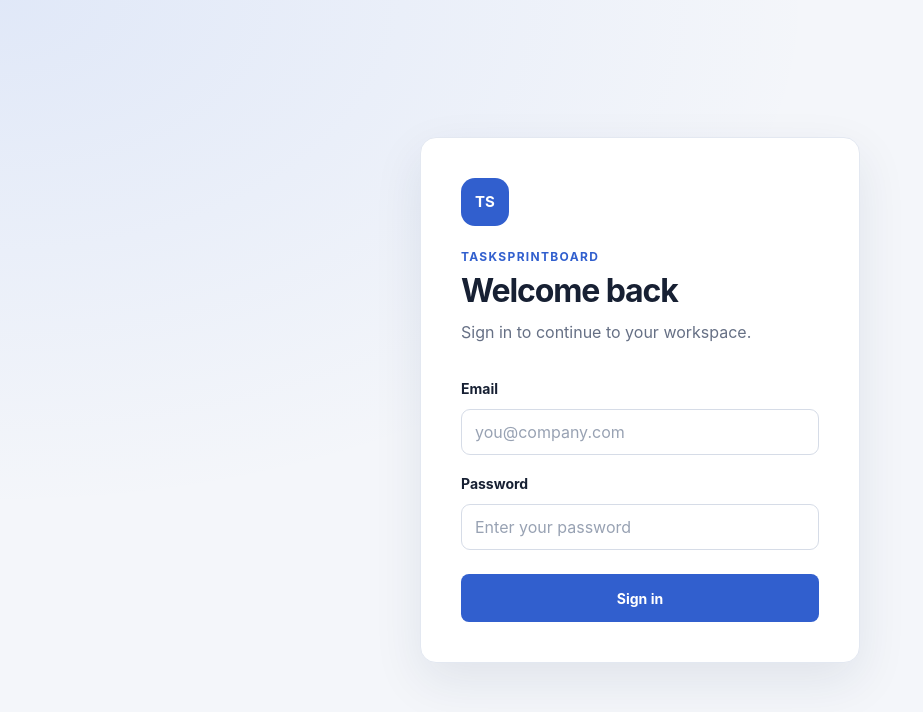
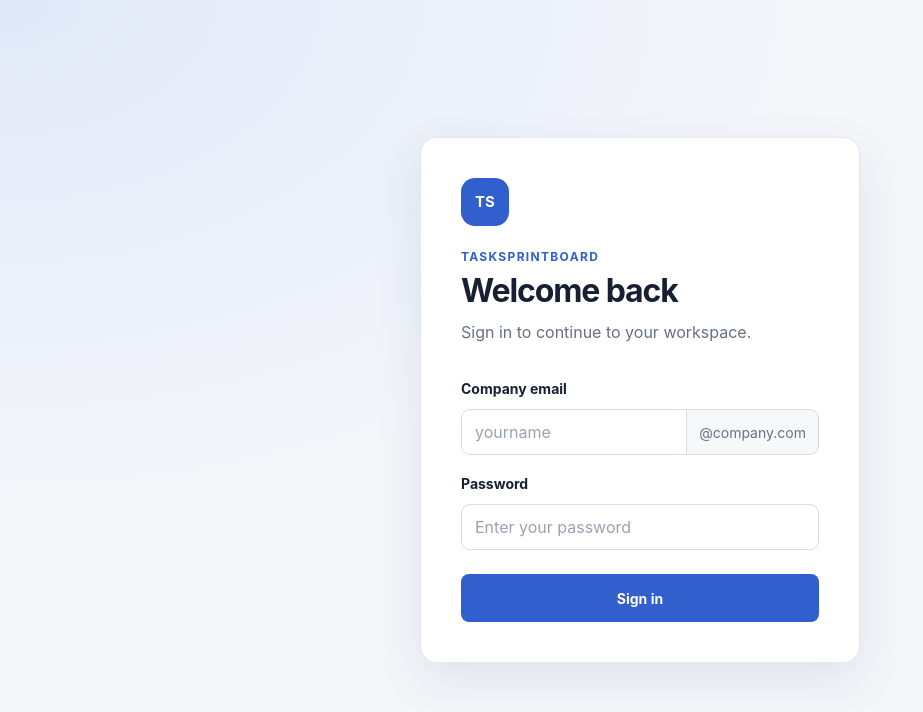
Before and after one commit to zaindecoded/Project-Sprint-Board, a React (Vite) app in the folder Frontend/ReactApp/: page /login in a window 1280 px wide. Shown: the top 712 px of the page, without its empty margins (0-923 px from the left). Built offline with nearby package versions, Linux system fonts and the light colour scheme; no server answers.

Commit message:
permament domain name on login page

```diff
--- a/Frontend/ReactApp/src/components/Layout.jsx
+++ b/Frontend/ReactApp/src/components/Layout.jsx
@@ -31,7 +31,6 @@ function Layout() {
       <header className="app-header">
         <div className="header-inner">
           <NavLink className="app-brand" to="/" onClick={() => setMenuOpen(false)}>
-            <span className="brand-mark brand-mark-small" aria-hidden="true">TS</span>
             <span>Task & Sprint Board</span>
           </NavLink>
 
--- a/Frontend/ReactApp/src/pages/auth/LoginPage.jsx
+++ b/Frontend/ReactApp/src/pages/auth/LoginPage.jsx
@@ -22,7 +22,8 @@ function LoginPage() {
     setError('');
     setLoading(true);
     try {
-      await login({ email: email.trim(), password });
+      const emailPrefix = email.trim().split('@')[0];
+      await login({ email: `${emailPrefix}@company.com`, password });
       navigate(location.state?.from?.pathname || '/', { replace: true });
     } catch (loginError) {
       setError(getApiErrorMessage(loginError, 'Unable to sign in. Please try again.'));
@@ -42,18 +43,22 @@ function LoginPage() {
         <ErrorMessage>{error}</ErrorMessage>
 
         <form className="login-form" onSubmit={handleSubmit}>
-          <label htmlFor="email">Email</label>
+          <label htmlFor="email">Company email</label>
+          <div className="login-email-field">
             <input
               id="email"
               name="email"
-            type="email"
+              type="text"
               autoComplete="username"
               value={email}
               onChange={(event) => setEmail(event.target.value)}
-            placeholder="you@company.com"
+              placeholder="yourname"
+              aria-describedby="email-domain"
               required
               disabled={loading}
             />
+            <span id="email-domain" className="login-email-domain">@company.com</span>
+          </div>
 
           <label htmlFor="password">Password</label>
           <input
--- a/Frontend/ReactApp/src/styles/global.css
+++ b/Frontend/ReactApp/src/styles/global.css
@@ -121,6 +121,29 @@ h1 {
 
 .login-form input:disabled {
   background: #f7f8fa;
+}
+
+.login-email-field {
+  display: flex;
+  min-width: 0;
+}
+
+.login-email-field input {
+  min-width: 0;
+  border-radius: 9px 0 0 9px;
+}
+
+.login-email-domain {
+  display: inline-flex;
+  align-items: center;
+  padding: 0 12px;
+  border: 1px solid #d6dce7;
+  border-left: 0;
+  border-radius: 0 9px 9px 0;
+  color: #667085;
+  background: #f7f8fa;
+  font-size: 14px;
+  white-space: nowrap;
 }
 
 .button {
```
Lines whose indentation alone changed are shown as unchanged.
